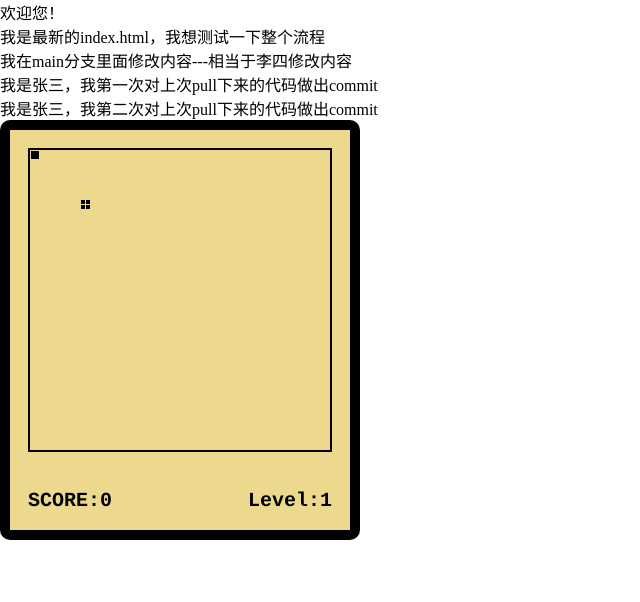
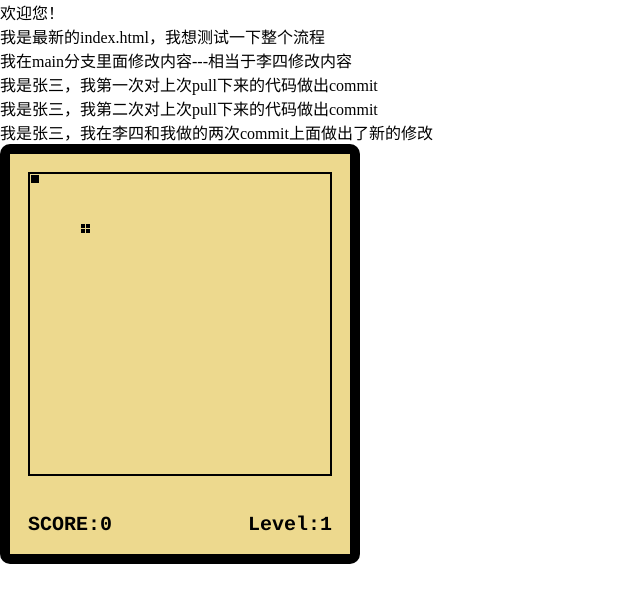
Before and after one commit to kakavae/snake-game, a website built with webpack: page src/index.html in a window 1280 px wide. Shown: the whole page, without its empty margins (0-640 px from the left). Built offline with nearby package versions, Linux system fonts and the light colour scheme.

Commit message:
张三的第三次修改

```diff
--- a/src/index.html
+++ b/src/index.html
@@ -12,6 +12,7 @@
   <span>我在main分支里面修改内容---相当于李四修改内容</span>
   <p>我是张三，我第一次对上次pull下来的代码做出commit</p>
   <nav>我是张三，我第二次对上次pull下来的代码做出commit</nav>
+  <header>我是张三，我在李四和我做的两次commit上面做出了新的修改</header>
   <div id="main">
     <!-- 设置游戏的舞台 -->
     <div id="stage">
```
